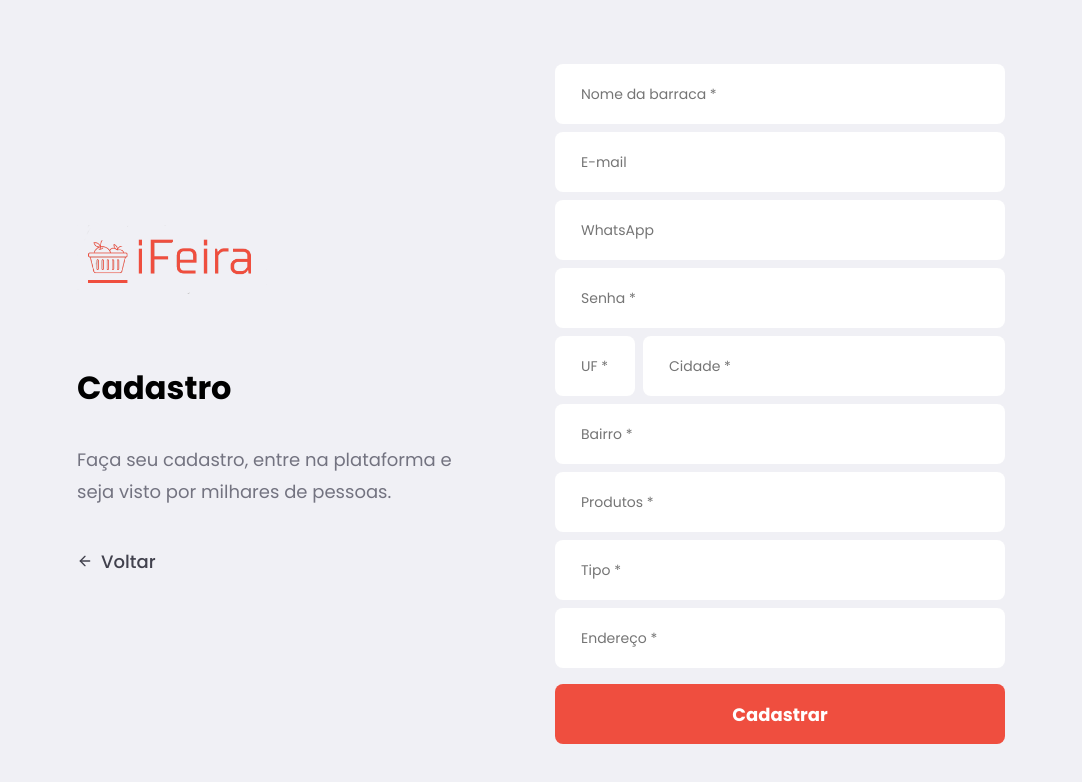
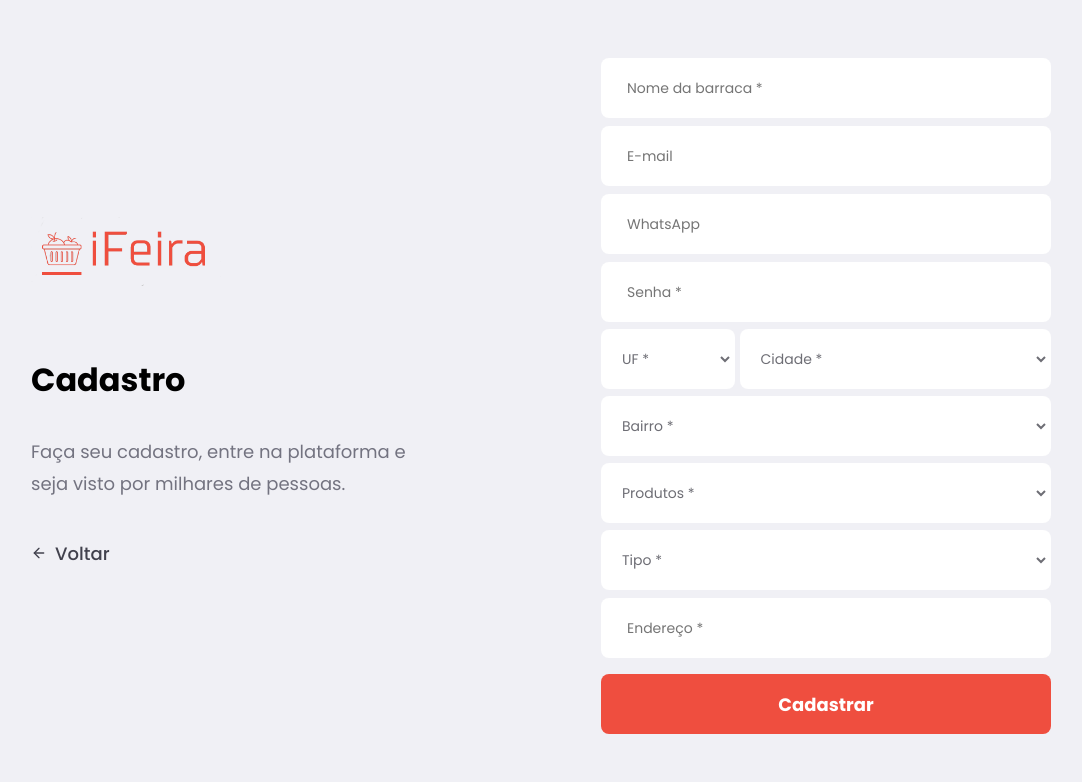
Before and after one commit to LucasHenriqueOliveira/ifeira, a React (Create React App) app: page /register in a window 1280 px wide. Shown: the top 782 px of the page, without its empty margins (99-1181 px from the left). Built offline with nearby package versions, Linux system fonts and the light colour scheme; the HTML template or start-up script is replaced by a standard one.

Commit message:
change layout register page

```diff
--- a/src/pages/Register/index.js
+++ b/src/pages/Register/index.js
@@ -1,7 +1,6 @@
 import React, { useState } from 'react';
 import { Link, useHistory } from 'react-router-dom';
 import { FiArrowLeft } from 'react-icons/fi';
-import Select from 'react-select';
 
 import api from '../../services/api';
 import './styles.css';
@@ -19,12 +18,6 @@ export default function NewIncident() {
    const [products, setProducts] = useState('');
    const [type, setType] = useState('');
    const [address, setAddress] = useState('');
-
-   const optionsUF = [
-      { value: 'RJ', label: 'RJ' },
-      { value: 'MG', label: 'MG' },
-      { value: 'SP', label: 'SP' }
-   ];
 
    const history = useHistory();
 
@@ -92,33 +85,40 @@ export default function NewIncident() {
                   onChange={e => setPassword(e.target.value)}
                />
                <div className="input-group">
-                  <input
-                     placeholder="UF *"
-                     style={{ width: 80 }}
+                  <select
+                     className="uf"
                      value={uf}
-                     onChange={e => setUf(e.target.value)}
-                  />
-                  <input
-                     placeholder="Cidade *"
+                     onChange={e => setUf(e.target.value)}>
+                        <option value="" disabled defaultValue>UF *</option>
+                        <option value="MG">MG</option>
+                        <option value="RJ">RJ</option>
+                        <option value="SP">SP</option>
+                  </select>
+                  <select
+                     className="city"
                      value={city}
-                     onChange={e => setCity(e.target.value)}
-                  />
+                     onChange={e => setCity(e.target.value)}>
+                        <option value="" disabled defaultValue>Cidade *</option>
+                  </select>
                </div>
-               <input
-                  placeholder="Bairro *"
+               <select
+                  className="neighborhood"
                   value={neighborhood}
-                  onChange={e => setNeighborhood(e.target.value)}
-               />
-               <input
-                  placeholder="Produtos *"
+                  onChange={e => setNeighborhood(e.target.value)}>
+                     <option value="" disabled defaultValue>Bairro *</option>
+               </select>
+               <select
+                  className="products"
                   value={products}
-                  onChange={e => setProducts(e.target.value)}
-               />
-               <input
-                  placeholder="Tipo *"
+                  onChange={e => setProducts(e.target.value)}>
+                     <option value="" disabled defaultValue>Produtos *</option>
+               </select>
+               <select
+                  className="type"
                   value={type}
-                  onChange={e => setType(e.target.value)}
-               />
+                  onChange={e => setType(e.target.value)}>
+                     <option value="" disabled defaultValue>Tipo *</option>
+               </select>
                <input
                   placeholder="Endereço *"
                   value={address}
--- a/src/pages/Register/styles.css
+++ b/src/pages/Register/styles.css
@@ -1,9 +1,7 @@
 .register-container {
     width: 100%;
     max-width: 1120px;
-    height: 100vh;
     margin: 0 auto;
-
     display: flex;
     align-items: center;
     justify-content: center;
@@ -11,7 +9,7 @@
 
  .register-container .content {
     width: 100%;
-    padding: 96px;
+    padding: 50px;
     background: #f0f0f5;
     box-shadow: 0 0 100px rgba(0, 0, 0, 0.1);
     border-radius: 8px;
@@ -57,3 +55,33 @@
  .register-container .content section img {
    width: 50%;
  }
+
+.register-container .content form .input-group .uf,
+.register-container .content form .input-group .city,
+.register-container .content form .neighborhood,
+.register-container .content form .products,
+.register-container .content form .type {
+   height: 60px;
+   color: #6e6e75;
+   border-radius: 8px;
+   border: 2px solid transparent;
+   transition: border 0.2s ease-in-out;
+   background-color: #fff;
+   margin-top: 7px;
+   text-indent: 15px;
+}
+
+.register-container .content form .input-group .uf {
+   width: 30%;
+   margin-right: 5px;
+}
+
+.register-container .content form .input-group .city {
+   width: 70%;
+}
+
+.register-container .content form .neighborhood,
+.register-container .content form .products,
+.register-container .content form .type {
+   width: 100%;
+}
```
